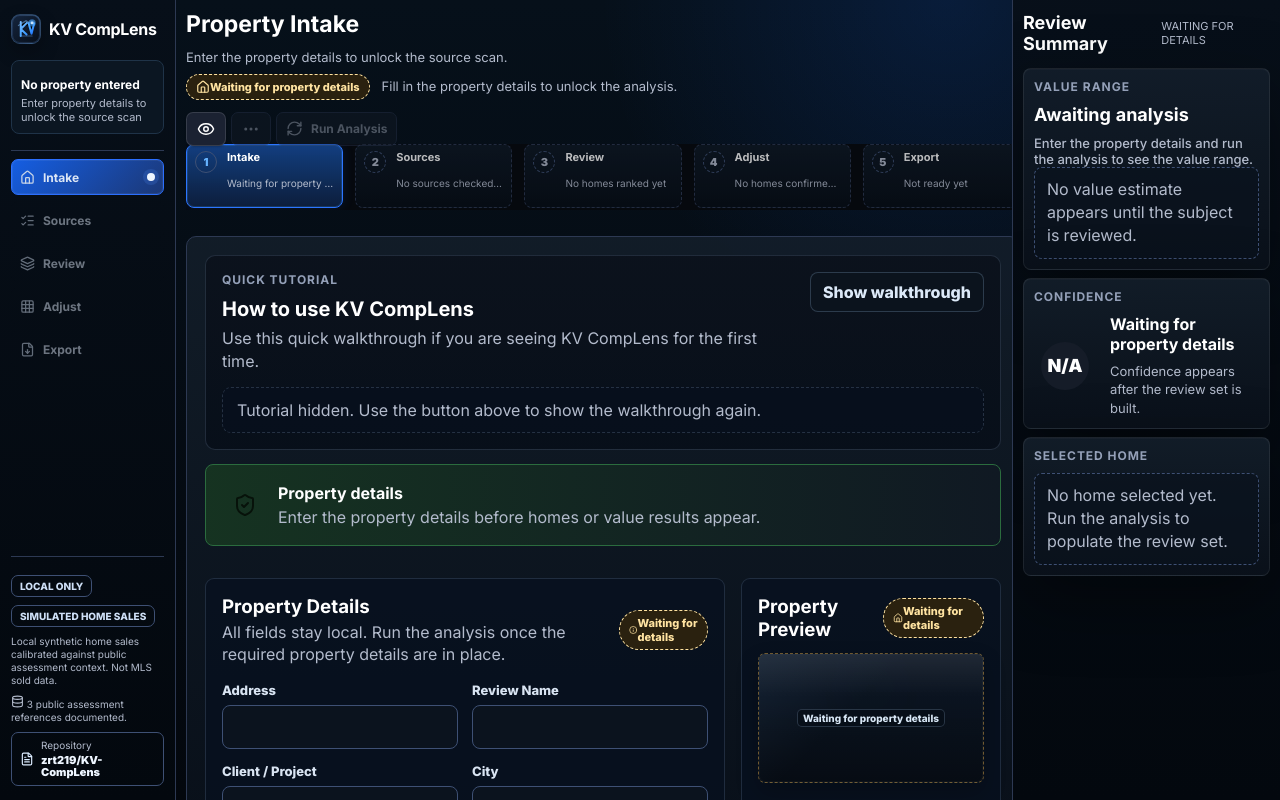
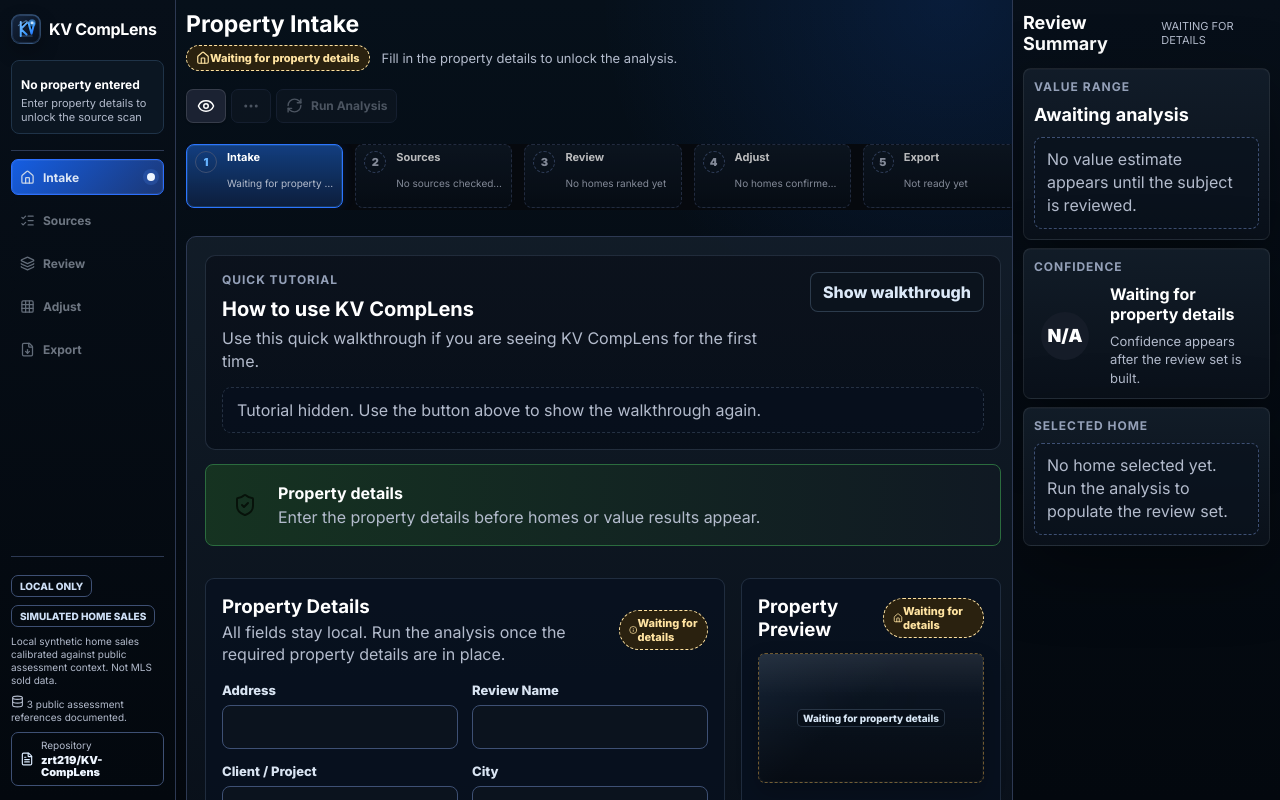
Before and after one commit to zrt219/KV-CompLens, a Next.js app: page / in a window 1280 px wide. Built offline with nearby package versions, Linux system fonts and the light colour scheme.

Commit message:
fix: remove overlapping text and zero-states, format confidence score

```diff
--- a/src/app/page.tsx
+++ b/src/app/page.tsx
@@ -281,7 +281,7 @@
         <header className="stage-header">
           <div className="stage-title-copy">
             <h2>{titleForView(viewMode, showForm)}</h2>
-            <p>{state.analysisStarted ? `${subject.address || subjectDisplayName} / local demo snapshot` : canRunAnalysis ? "The property details are ready. Run the analysis to move into the source scan." : "Enter the property details to unlock the source scan."}</p>
+            {state.analysisStarted && <p>{subject.address || subjectDisplayName} / local demo snapshot</p>}
             <div className="stage-status-row" aria-live="polite">
               <span className={clsx("status-chip", workflowStatus.tone)}>
                 <StatusIcon size={14} aria-hidden />
@@ -790,8 +790,7 @@
           <section className="insight-card value-card">
             <span className="card-label">Value range</span>
             <strong>Awaiting analysis</strong>
-            <p>Enter the property details and run the analysis to see the value range.</p>
-            <div className="zero-state-note">No value estimate appears until the subject is reviewed.</div>
+            <div className="zero-state-note" style={{ marginTop: 12 }}>No value estimate appears until the subject is reviewed.</div>
           </section>
           <section className="insight-card confidence-card">
             <span className="card-label">Confidence</span>
@@ -838,7 +837,7 @@
       <section className="insight-card confidence-card">
         <span className="card-label">Confidence</span>
         <div className="confidence-row">
-          <div className="ring" style={{ "--score": `${viewModel.confidenceScore * 3.6}deg` } as CSSProperties}>{viewModel.confidenceScore}%</div>
+          <div className="ring" style={{ "--score": `${Math.round(viewModel.confidenceScore * 3.6)}deg` } as CSSProperties}>{Math.round(viewModel.confidenceScore)}%</div>
           <div>
             <strong>{analysisStarted ? `${viewModel.confidenceLevel} confidence` : "Waiting for property details"}</strong>
             <p>{viewModel.confidenceRationale}</p>
@@ -1196,7 +1195,7 @@
           <p>Derived from adjusted home sales, not a guess.</p>
         </div>
         <div className="confidence-row">
-          <div className="ring" style={{ "--score": `${snapshot.valuation.confidenceScore * 3.6}deg` } as CSSProperties}>{snapshot.valuation.confidenceScore}%</div>
+          <div className="ring" style={{ "--score": `${Math.round(snapshot.valuation.confidenceScore * 3.6)}deg` } as CSSProperties}>{Math.round(snapshot.valuation.confidenceScore)}%</div>
           <div><h3>{formatConfidenceLevel(snapshot.valuation.confidenceLevel)} confidence</h3><p>{snapshot.valuation.confidenceRationale}</p></div>
         </div>
       </div>
```
